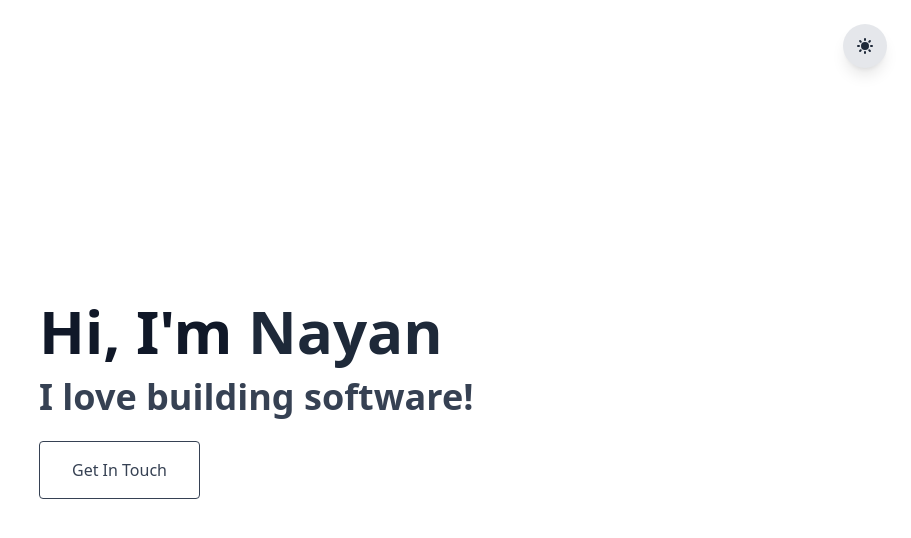
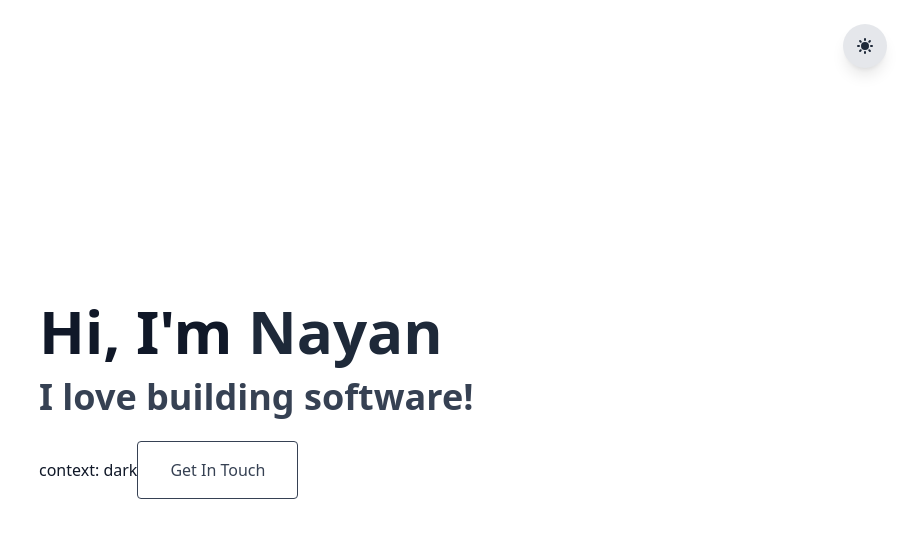
Before and after one commit to nayan-pradhan/personal-portfolio, a React (Vite) app: page / in a window 1280 px wide. Shown: the top 538 px of the page, without its empty margins (369-1280 px from the left). Built offline with nearby package versions, Linux system fonts and the light colour scheme.

Commit message:
Trying themes

```diff
--- a/src/App.jsx
+++ b/src/App.jsx
@@ -1,15 +1,22 @@
+import { useEffect } from 'react';
 import Hero from './components/Hero'
 import ThemeToggle from './components/ThemeToggle';
-import { ThemeProvider } from './context/ThemeContext';
+import { ThemeProvider, useTheme } from './context/ThemeContext';
 
-// import About from './components/About'
-// import Experience from './components/Experience'
-// import Contact from './components/Contact'
-// import SideBar from './components/SideBar'
+function AppContent() {
+    const { isDark, toggleTheme } = useTheme();
 
-function App() {
+    let theme = isDark ? 'dark': '';
+
+    useEffect(() => {
+        if (theme === 'dark') {
+            document.documentElement.classList.add('dark');
+        } else {
+            document.documentElement.classList.remove('dark');
+        }
+    }, [theme]);
+
     return (
-        <ThemeProvider>
         <div className="bg-white dark:bg-gray-900 text-gray-900 dark:text-gray-400 min-h-screen">
             <ThemeToggle />
             {/* <SideBar /> */}
@@ -20,8 +27,15 @@ function App() {
                 <Contact /> */}
             </main>
         </div>
+    );
+}
+
+function App() {
+    return (
+        <ThemeProvider>
+            <AppContent />
         </ThemeProvider>
-    )
+    );
 }
 
 export default App;
--- a/src/components/Hero.jsx
+++ b/src/components/Hero.jsx
@@ -1,6 +1,11 @@
+import { useContext } from "react";
+import { ThemeProvider, useTheme } from '../context/ThemeContext';
+
 const Hero = () => {
+    const { isDark, toggleTheme } = useTheme();
+
     return (
-        <section id="hero" className="min-h-screen flex items-center px-6 py-20">
+        <section id="hero" className="min-h-screen flex items-center px-6 py-20 bg-white dark:bg-gray-900">
             <div className="max-w-4xl">
                <h1 className="text-4xl sm:text-5xl lg:text-6xl font-bold text-gray-900 dark:text-slate-200 mb-4">
                 Hi, I'm <span className="text-gray-800 dark:text-white">Nayan</span>
@@ -8,7 +13,7 @@ const Hero = () => {
                 <h2 className="text-2xl sm:text-3xl lg:text-4xl font-semibold text-gray-700 dark:text-gray-300 mb-6">
                     I love building software!
                 </h2>
-
+                context: {isDark ? 'dark' : 'light'}
                 <a
                   href="#contact"
                   className="inline-block border border-gray-700 dark:border-gray-300 text-gray-700 dark:text-gray-300 px-8 py-4 rounded hover:bg-gray-700/10 dark:hover:bg-gray-300/10 transition-colors">
--- a/src/index.css
+++ b/src/index.css
@@ -1,19 +1 @@
 @import "tailwindcss";
-
-/* Remove conflicting styles - let Tailwind handle everything */
-:root {
-  font-family: system-ui, Avenir, Helvetica, Arial, sans-serif;
-  line-height: 1.5;
-  font-weight: 400;
-  font-synthesis: none;
-  text-rendering: optimizeLegibility;
-  -webkit-font-smoothing: antialiased;
-  -moz-osx-font-smoothing: grayscale;
-}
-
-/* Minimal body styles */
-body {
-  margin: 0;
-  min-width: 320px;
-  min-height: 100vh;
-}
--- a/tailwind.config.js
+++ b/tailwind.config.js
@@ -4,7 +4,7 @@ export default {
     "./index.html",
     "./src/**/*.{js,ts,jsx,tsx}",
   ],
-  darkMode: 'selector', // Changed from 'class' to 'selector' for v4
+  darkMode: 'class',
   theme: {
     extend: {},
   },
```
Also changed, not shown: src/components/ThemeToggle.jsx (+6 -2 lines). Lines whose indentation alone changed are shown as unchanged.
